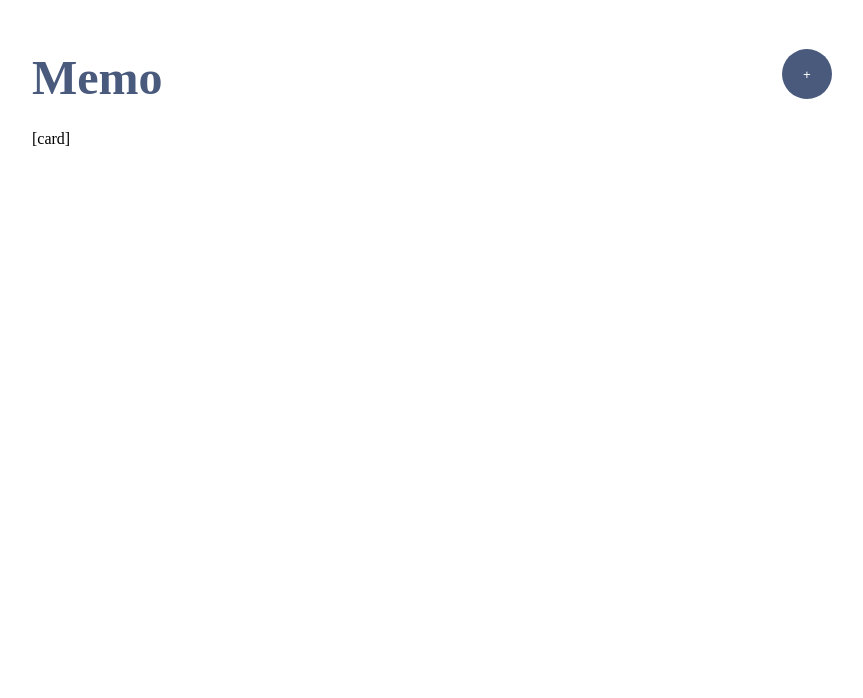
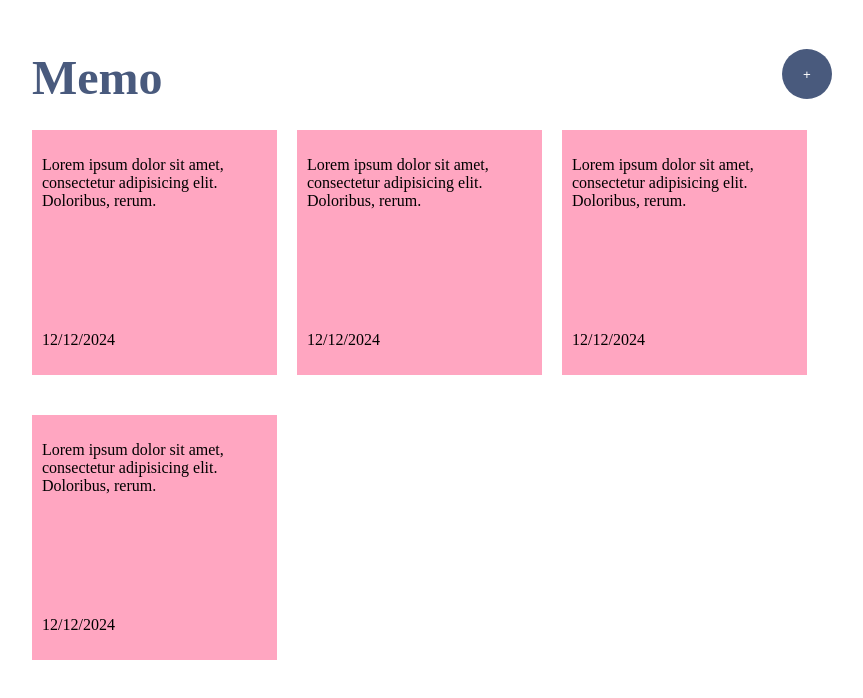
Before and after one commit to bgsdewo/Vue_JS3, a Vue app in the folder stickynote-vue/: page / in a window 1280 px wide. Shown: the top 698 px of the page, without its empty margins (216-1079 px from the left). Built offline with nearby package versions, Linux system fonts and the light colour scheme.

Commit message:
Membuat Ui Bagian Memo

```diff
--- a/stickynote-vue/src/App.vue
+++ b/stickynote-vue/src/App.vue
@@ -5,7 +5,24 @@
       <h1 class="header-title">Memo</h1>
       <button class="header-button">+</button>
     </header>
-    <div>[card]</div>
+    <div class="card-container">
+      <div class="card">
+        <p class="card-content">Lorem ipsum dolor sit amet, consectetur adipisicing elit. Doloribus, rerum.</p>
+        <p class="card-date">12/12/2024</p>
+      </div>
+      <div class="card">
+        <p class="card-content">Lorem ipsum dolor sit amet, consectetur adipisicing elit. Doloribus, rerum.</p>
+        <p class="card-date">12/12/2024</p>
+      </div>
+      <div class="card">
+        <p class="card-content">Lorem ipsum dolor sit amet, consectetur adipisicing elit. Doloribus, rerum.</p>
+        <p class="card-date">12/12/2024</p>
+      </div>
+      <div class="card">
+        <p class="card-content">Lorem ipsum dolor sit amet, consectetur adipisicing elit. Doloribus, rerum.</p>
+        <p class="card-date">12/12/2024</p>
+      </div>
+    </div>
   </div>
  </main>
 </template>
@@ -46,4 +63,19 @@ header {
   background-color: #495a7d;
   color: white;
 }
+.card-container {
+  display: flex;
+  flex-wrap: wrap;
+  gap: 20px;
+}
+.card {
+  width: 225px;
+  height: 225px;
+  padding: 10px;
+  background-color: #ffa6c1;
+  margin-bottom: 20px;
+  display: flex;
+  flex-direction: column;
+  justify-content: space-between;
+}
 </style>
```
